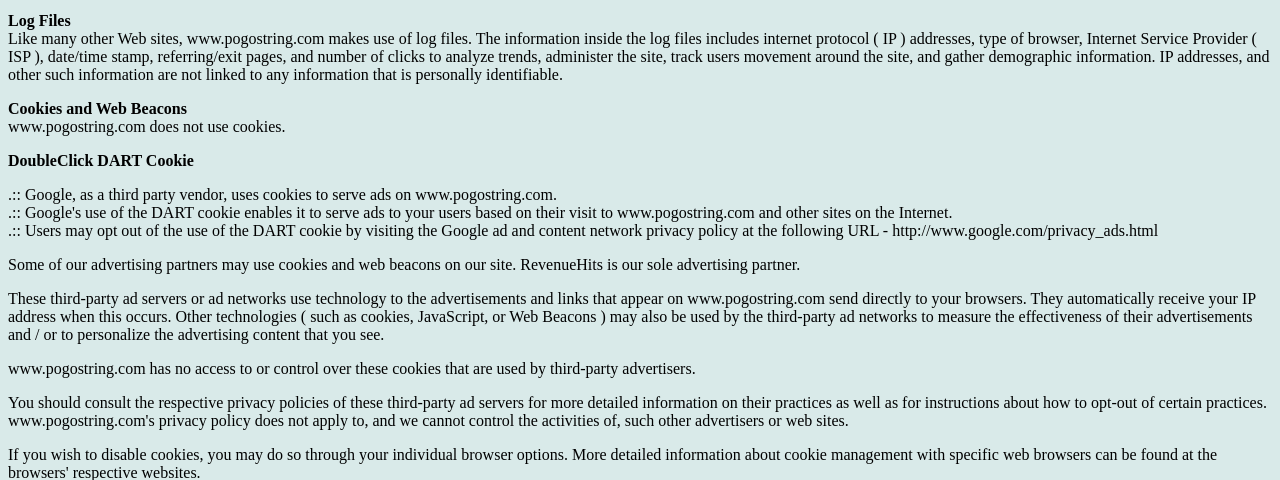
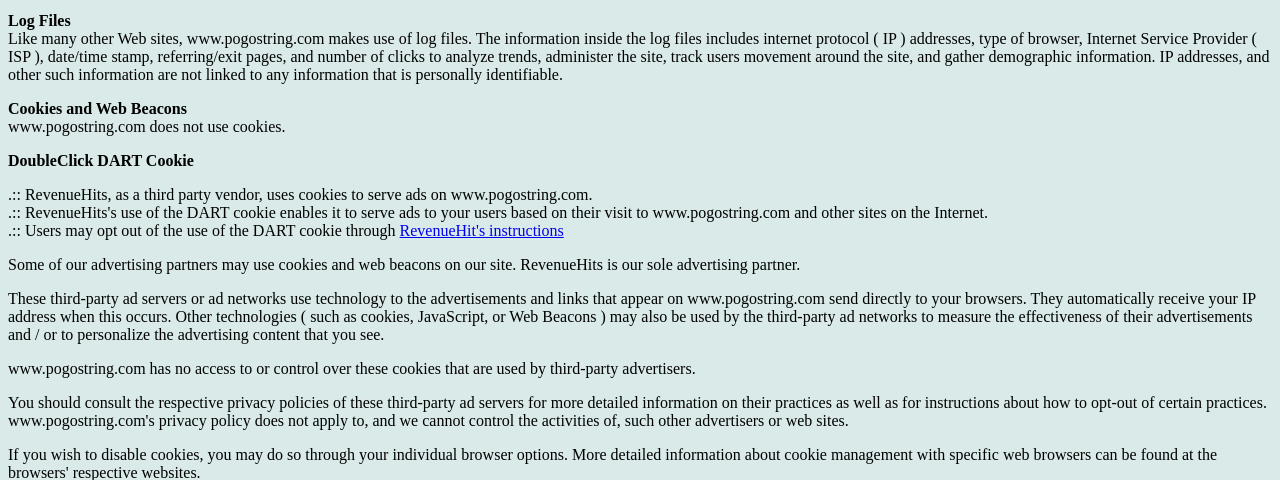
Before and after one commit to Davidy22/pogoStringGen, a Flask app: page /privacy in a window 1280 px wide. Shown: the part 154-634 px from the top of the page. Run offline with Flask 2, Linux system fonts and the light colour scheme.

Commit message:
Update privacy

```diff
--- a/templates/policy.html
+++ b/templates/policy.html
@@ -11,9 +11,9 @@
 <p> <b>Cookies and Web Beacons</b><br> www.pogostring.com does not use cookies. </p>
 <b>DoubleClick DART Cookie</b><br>
 <p>
-.:: Google, as a third party vendor, uses cookies to serve ads on www.pogostring.com.<br>
-.:: Google's use of the DART cookie enables it to serve ads to your users based on their visit to www.pogostring.com and other sites on the Internet. <br>
-.:: Users may opt out of the use of the DART cookie by visiting the Google ad and content network privacy policy at the following URL - http://www.google.com/privacy_ads.html </p>
+.:: RevenueHits, as a third party vendor, uses cookies to serve ads on www.pogostring.com.<br>
+.:: RevenueHits's use of the DART cookie enables it to serve ads to your users based on their visit to www.pogostring.com and other sites on the Internet. <br>
+.:: Users may opt out of the use of the DART cookie through <a href="https://www.revenuehits.com/privacy/#managin_coockies">RevenueHit's instructions</a></p>
 <p> Some of our advertising partners may use cookies and web beacons on our site. RevenueHits is our sole advertising partner. </p>
 <p> These third-party ad servers or ad networks use technology to the advertisements and links that appear on www.pogostring.com send directly to your browsers. They automatically receive your IP address when this occurs. Other technologies ( such as cookies, JavaScript, or Web Beacons ) may also be used by the third-party ad networks to measure the effectiveness of their advertisements and / or to personalize the advertising content that you see. </p>
 <p> www.pogostring.com has no access to or control over these cookies that are used by third-party advertisers. </p>
```
